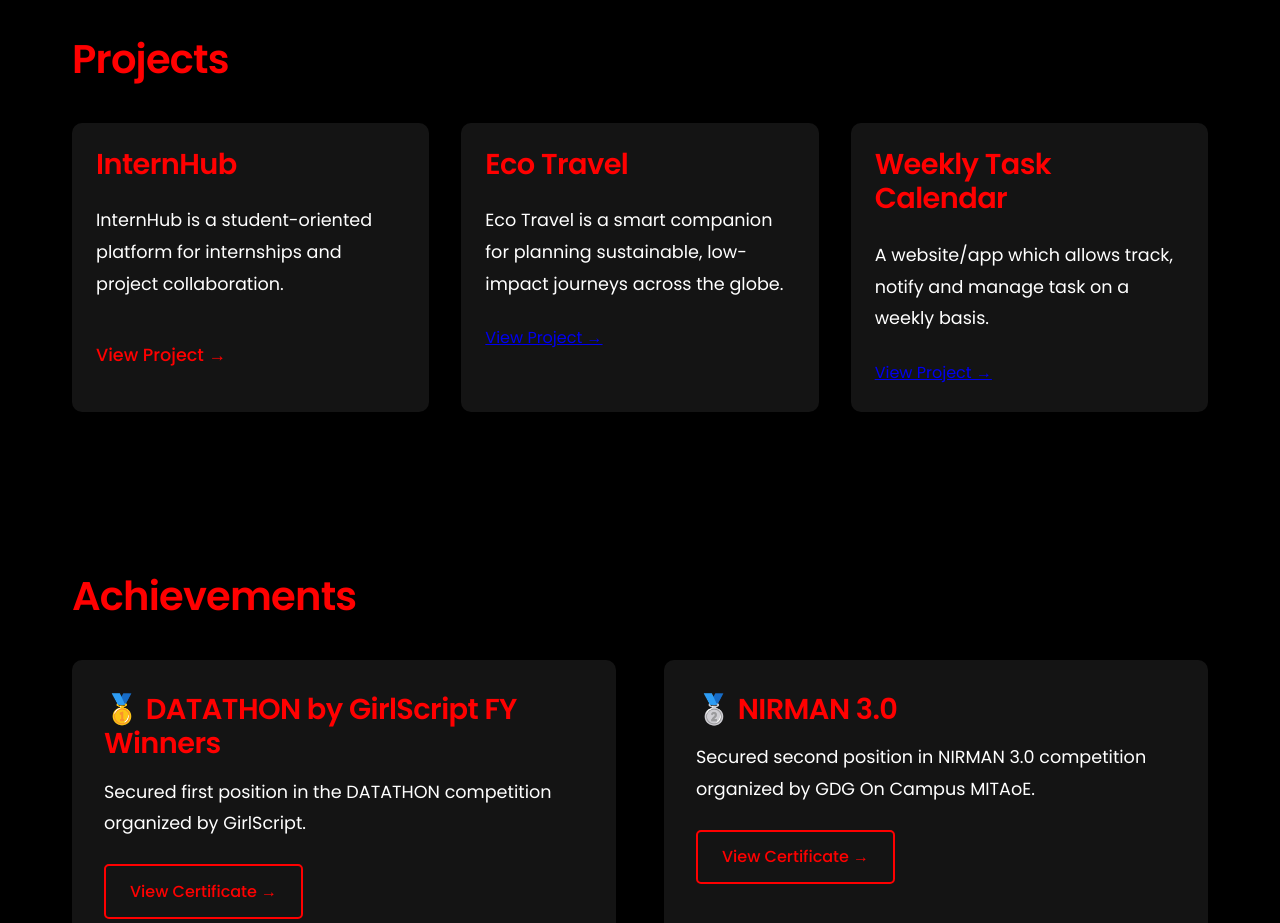
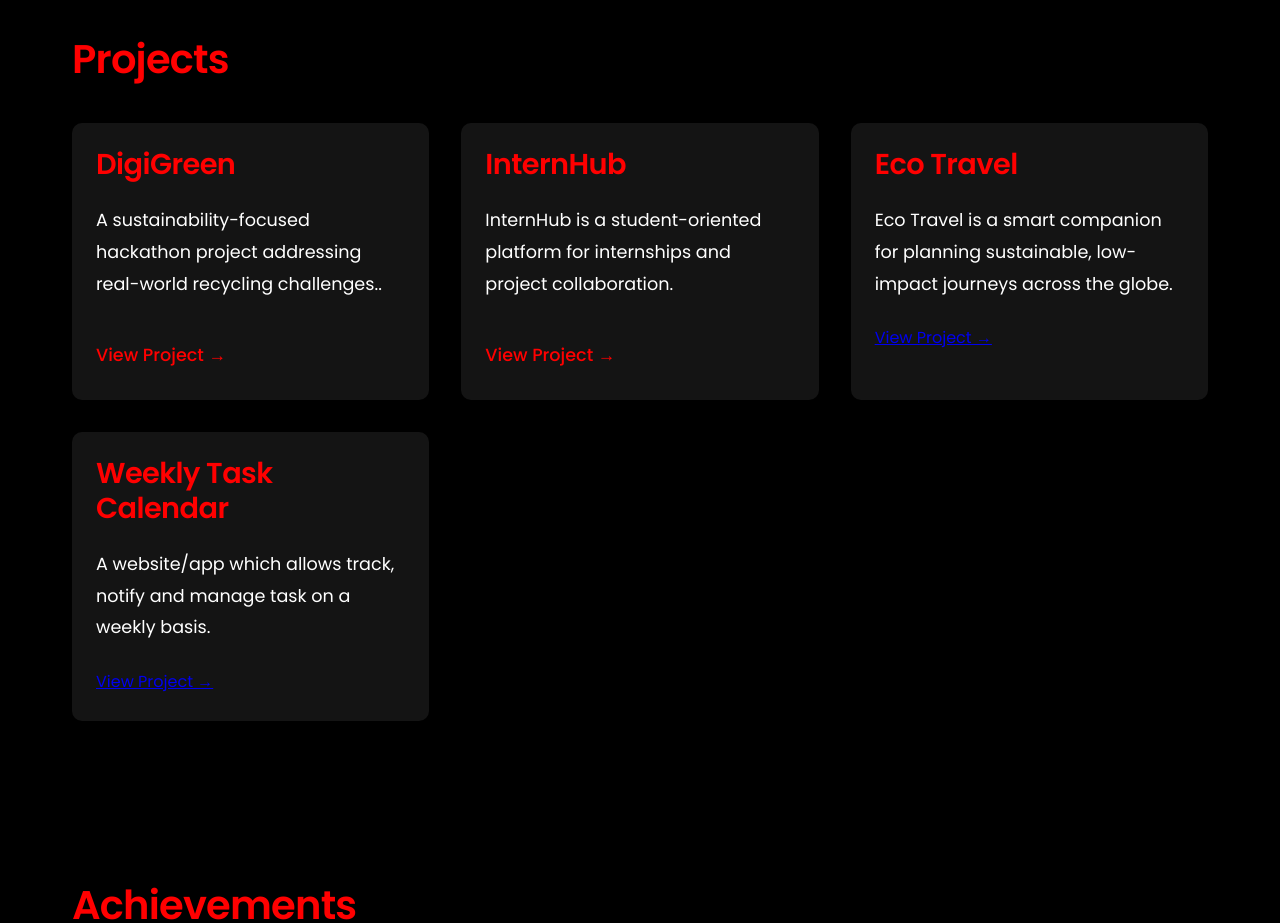
Before and after one commit to pranshubobade/Portfolio, a plain HTML site: page index.html in a window 1280 px wide. Shown: the part 2180-3103 px from the top of the page. Drawn offline with Linux system fonts and the light colour scheme.

Commit message:
New project added in index

```diff
--- a/index.html
+++ b/index.html
@@ -90,6 +90,11 @@
             <h2>Projects</h2>
             <div class="projects-content">
                 <div class="project-card">
+                    <h3>DigiGreen</h3>
+                    <p>A sustainability-focused hackathon project addressing real-world recycling challenges..</p>
+                    <a href="https://serene-liger-18d195.netlify.app/" class="project-link" target="_blank">View Project →</a>
+                </div>
+                <div class="project-card">
                     <h3>InternHub</h3>
                     <p>InternHub is a student-oriented platform for internships and project collaboration.</p>
                     <a href="https://internhubb.netlify.app/" class="project-link" target="_blank">View Project →</a>
```
